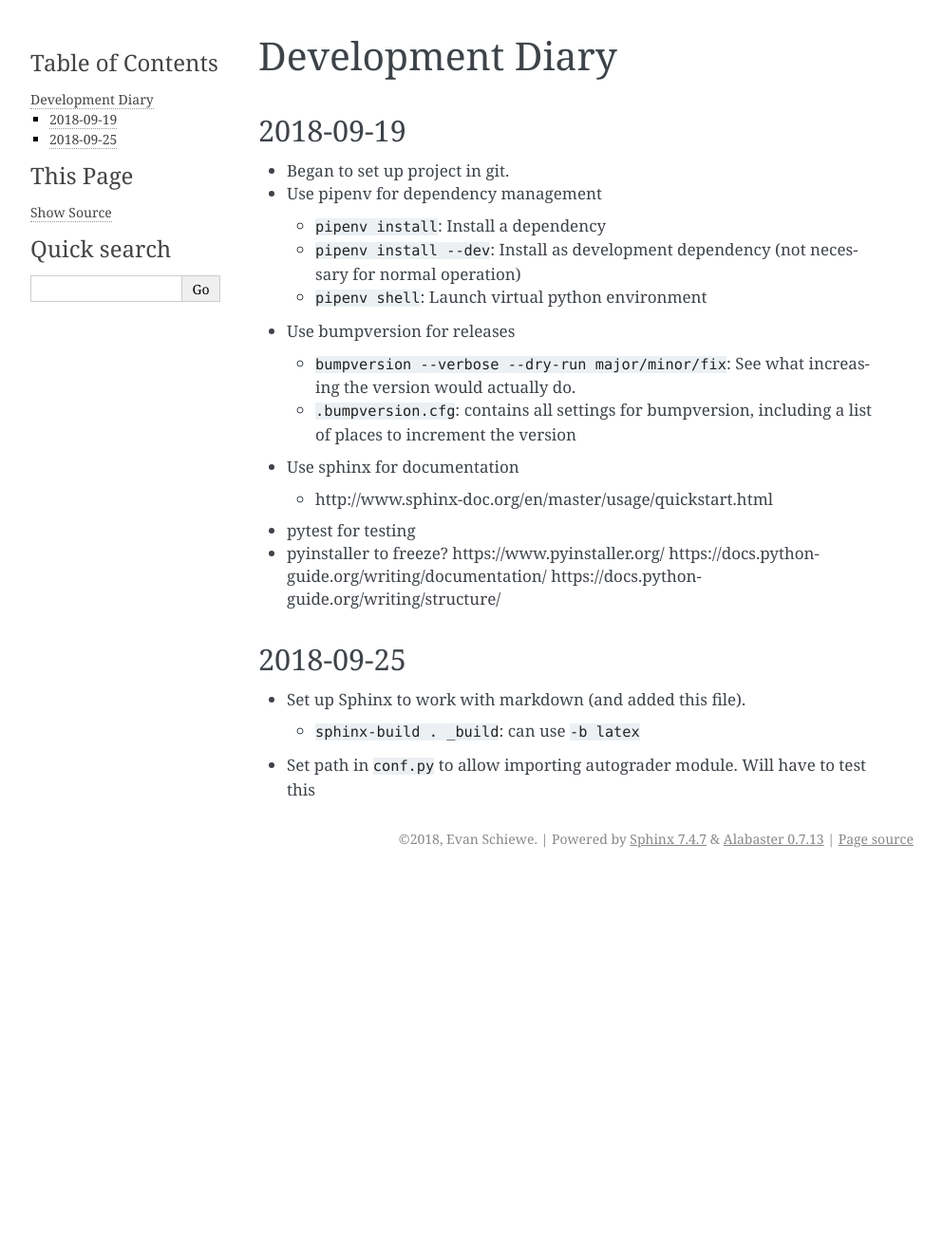
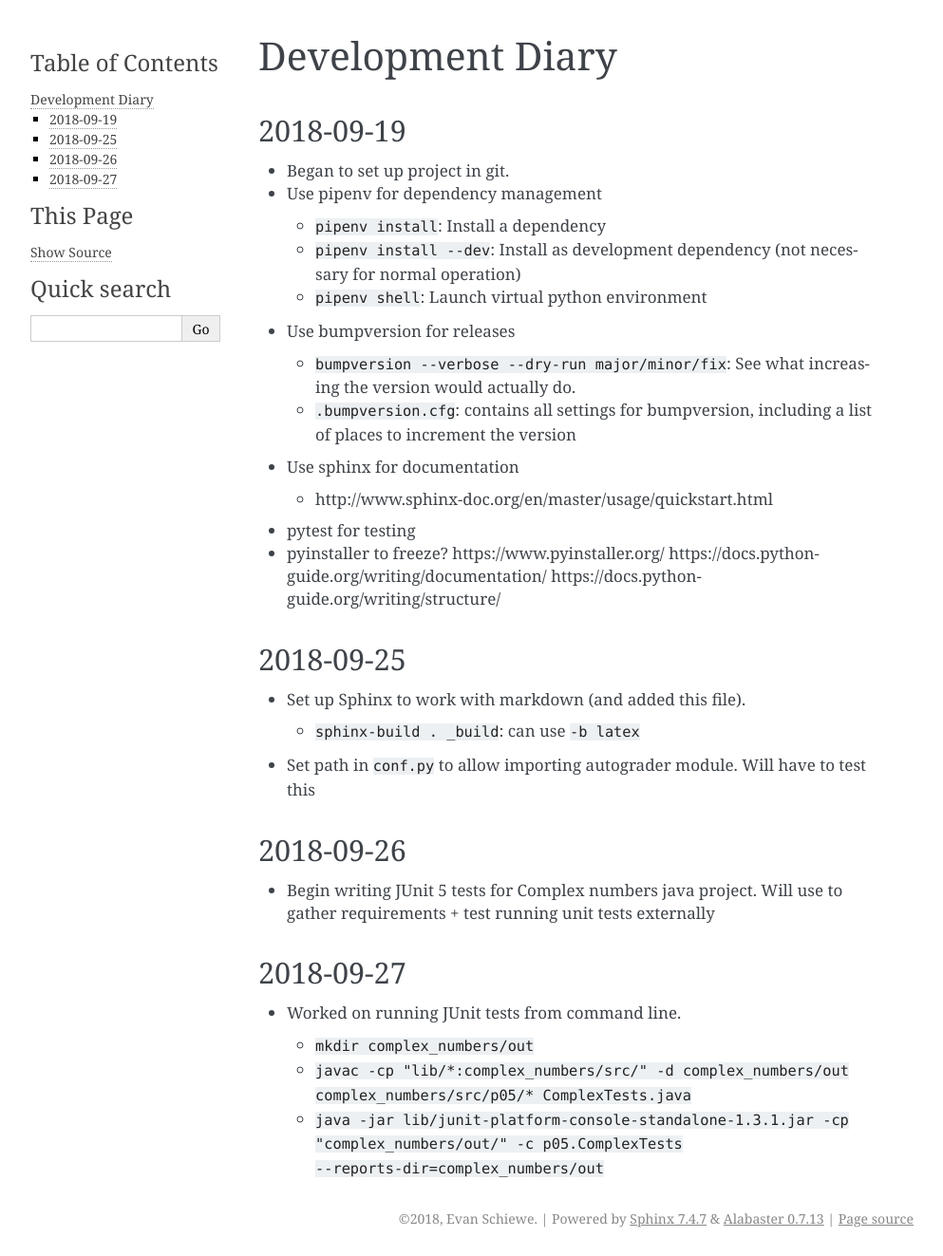
Before and after one commit to Wieschie/autograder, a Sphinx documentation site: the page built from docs/development.md, in a window 1280 px wide. Shown: the whole page at 95% size, without its empty margins (148-1141 px from the left). Built offline with Sphinx 7.4.7, drawn with Linux system fonts in a browser that asks for light colours; before the commit the page ends 923 px from its top, so only the background shows below that.

Commit message:
Work on building and testing java projects from command line.

```diff
--- a/docs/development.md
+++ b/docs/development.md
@@ -2,12 +2,12 @@
 ## 2018-09-19
 * Began to set up project in git.
 * Use pipenv for dependency management
-  * ``pipenv install``: Install a dependency
-  * ``pipenv install --dev``: Install as development dependency (not necessary for normal operation)
-  * ``pipenv shell``: Launch virtual python environment
+  * `pipenv install`: Install a dependency
+  * `pipenv install --dev`: Install as development dependency (not necessary for normal operation)
+  * `pipenv shell`: Launch virtual python environment
 * Use bumpversion for releases
-  * ``bumpversion --verbose --dry-run major/minor/fix``: See what increasing the version would actually do.
-  * ``.bumpversion.cfg``: contains all settings for bumpversion, including a list of places to increment the version
+  * `bumpversion --verbose --dry-run major/minor/fix`: See what increasing the version would actually do.
+  * `.bumpversion.cfg`: contains all settings for bumpversion, including a list of places to increment the version
 * Use sphinx for documentation
   * http://www.sphinx-doc.org/en/master/usage/quickstart.html
 * pytest for testing
@@ -17,5 +17,14 @@ https://docs.python-guide.org/writing/structure/
 
 ## 2018-09-25
 * Set up Sphinx to work with markdown (and added this file).
-  * ``sphinx-build . _build``: can use `-b latex`
+  * `sphinx-build . _build`: can use `-b latex`
 * Set path in `conf.py` to allow importing autograder module.  Will have to test this
+
+## 2018-09-26
+* Begin writing JUnit 5 tests for Complex numbers java project.  Will use to gather requirements + test running unit tests externally
+
+## 2018-09-27
+* Worked on running JUnit tests from command line.
+  * `mkdir complex_numbers/out`
+  * `javac -cp "lib/*:complex_numbers/src/" -d complex_numbers/out complex_numbers/src/p05/* ComplexTests.java`
+  * `java -jar lib/junit-platform-console-standalone-1.3.1.jar -cp "complex_numbers/out/" -c p05.ComplexTests --reports-dir=complex_numbers/out`
```
